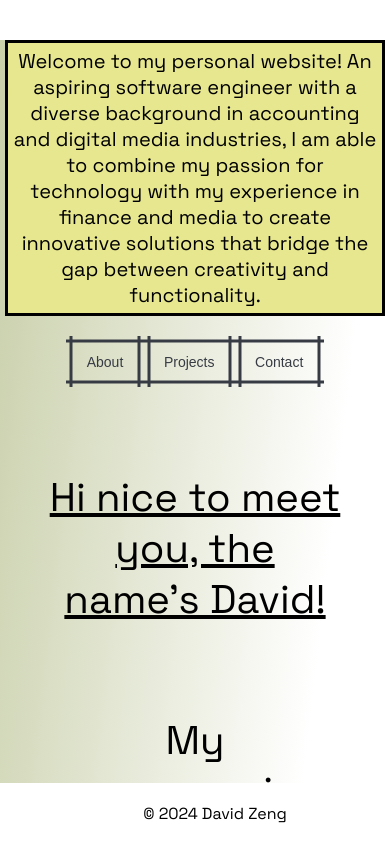
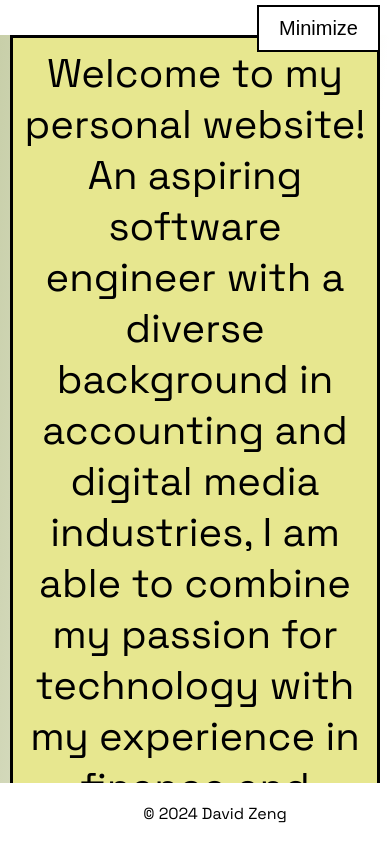
Before and after one commit to dzeng91/DavidZeng_Site, a React (Create React App) app: page / in a window 390 px wide. Shown: the top 842 px of the page. Built offline with nearby package versions, Linux system fonts and the light colour scheme.

Commit message:
css for mobile 6

```diff
--- a/src/App.css
+++ b/src/App.css
@@ -290,30 +290,83 @@
 
 /* For mobile*/
 @media (max-width: 768px) {
+  /* Mobile-friendly adjustments */
+@media (max-width: 768px) {
   .header-container {
-    margin-top: 40px;
+    margin-top: 40px; /* Adjusting margin to provide space for the collapse button */
   }
 
   .header-text {
     font-size: 20px;
     margin: 5px;
     padding: 5px;
-    position: relative;
-    z-index: 1;
   }
 
   .collapse-button-container {
-    top: 0;
+    position: relative; /* Positioning the container relative to its parent */
+    top: 0; /* Positioning the container at the top of the header */
     right: 5px;
+    z-index: 2; /* Ensuring the button container appears above the header text */
   }
 
   .collapse-button {
     border: 1px solid black;
     padding: 5px 10px;
     font-size: 16px;
-    position: relative;
-    z-index: 0;
+    position: relative; /* Ensuring the button remains within the container */
+    z-index: 2; /* Ensuring the button appears above the header text */
   }
+}
+
+/* Original desktop CSS */
+.header-container {
+  position: relative;
+  margin-top: 35px;
+}
+
+.header-text {
+  color: black;
+  border: solid black;
+  font-size: 40px;
+  animation-name: color-animation;
+  animation-duration: 20s;
+  animation-iteration-count: infinite;
+  margin: 10px;
+  padding: 10px;
+}
+
+.collapse-button-container {
+  position: absolute;
+  top: -30px;
+  right: 10px;
+}
+
+.collapse-button {
+  background-color: #ffffff;
+  color: black;
+  border: 2px solid black;
+  padding: 10px 20px;
+  font-size: 20px;
+  cursor: pointer;
+}
+
+.collapse-button:hover {
+  background-color: black;
+  color: white;
+}
+
+@keyframes color-animation {
+  0% {
+     background: #eaebd7;
+  }
+  50% {
+     background: #e7e787;
+  }
+  100% {
+     background: #eaebd7;
+  }
+}
+
 
   .button-container {
     padding: 15px;
```
